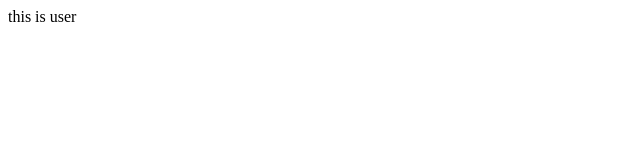
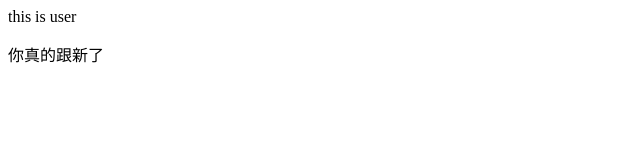
Before and after one commit to YiXingYuFeng/eggProject, a website: page app/view/user.html in a window 1280 px wide. Shown: the whole page, without its empty margins (0-640 px from the left). Drawn offline with Linux system fonts and the light colour scheme.

Commit message:
feat: 测试submodule

```diff
--- a/app/view/user.html
+++ b/app/view/user.html
@@ -6,5 +6,6 @@
 </head>
 <body>
     <div>this is user</div>
+<p>你真的跟新了</p>
 </body>
 </html>
```
